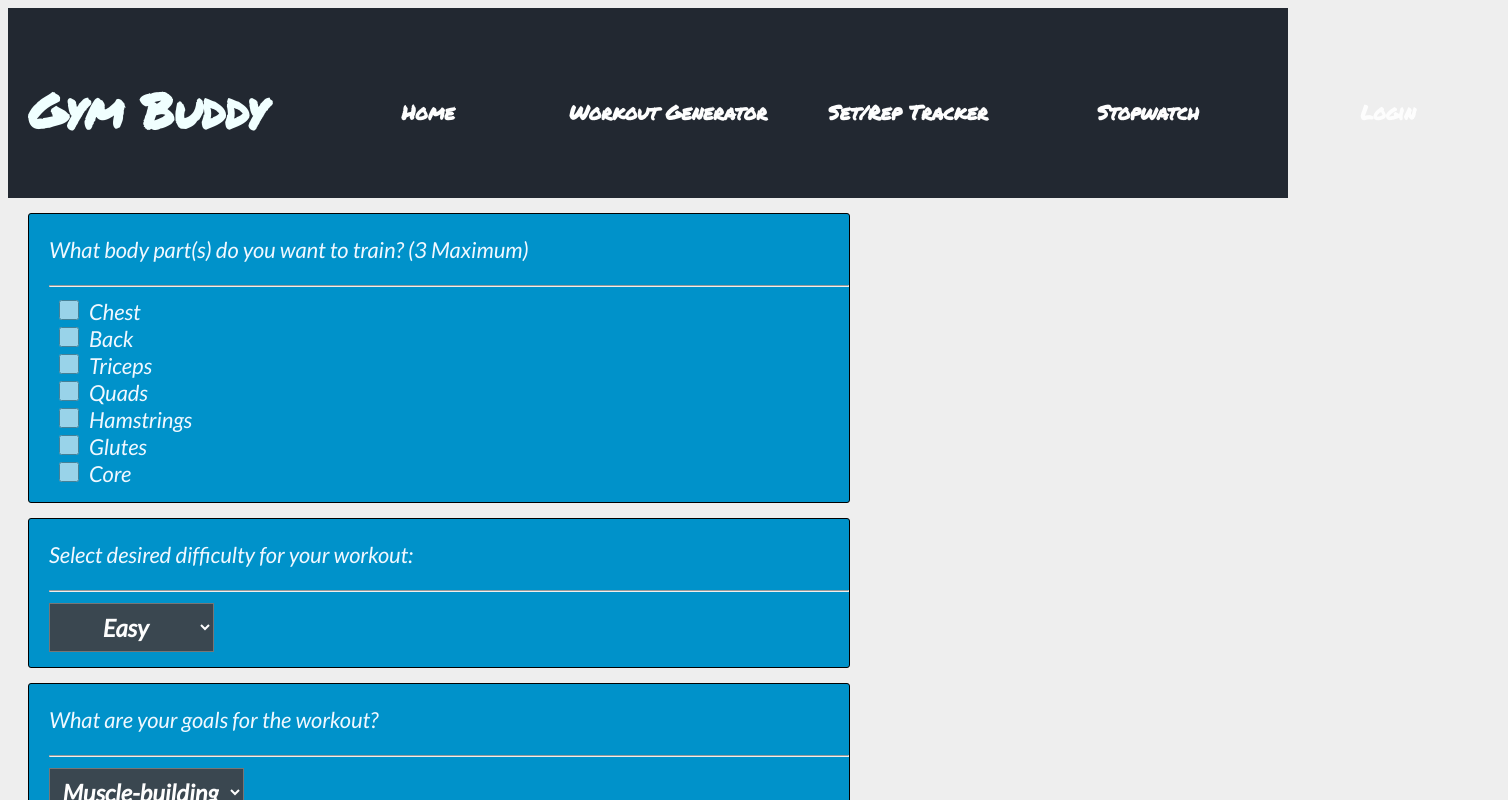
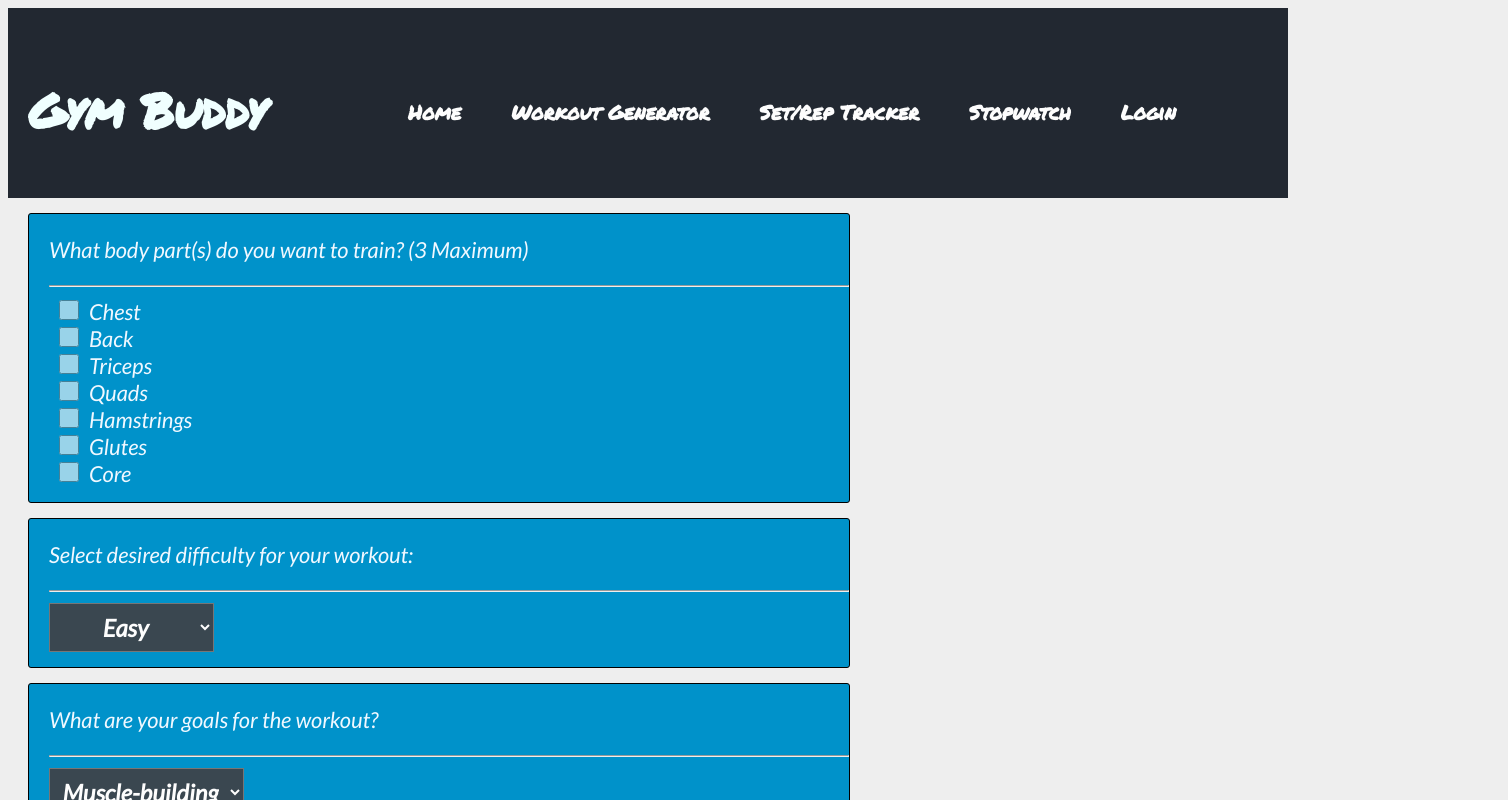
Before and after one commit to b-e-n-murray/react-gym-buddy-app, a React (Create React App) app: page /generator in a window 1280 px wide. Shown: the top 800 px of the page, 1508 px wide, since content can reach past the window. Built offline with nearby package versions, Linux system fonts and the light colour scheme.

Commit message:
added hover css to nav bar

```diff
--- a/src/App.css
+++ b/src/App.css
@@ -13,20 +13,26 @@
 }
 .all-nav-links {
   display: flex;
-  margin-left: 300px;
+  margin-left: 400px;
+  margin-top: 20px;
+  width: max-content;
 }
 .nav-link {
   color: #fdfdfd;
   text-decoration: none;
   font-family: "Permanent Marker";
-  width: 200px;
+  width: fit-content;
   justify-content: center;
   font-size: 20px;
   text-align: center;
   font-weight: 700;
-  padding: 20px;
   border-radius: 10px;
   display: flex;
+  margin-right: 50px;
+}
+.nav-link:hover {
+  color: #0074a2;
+  font-size: 22px;
 }
 
 .appHeader {
```
